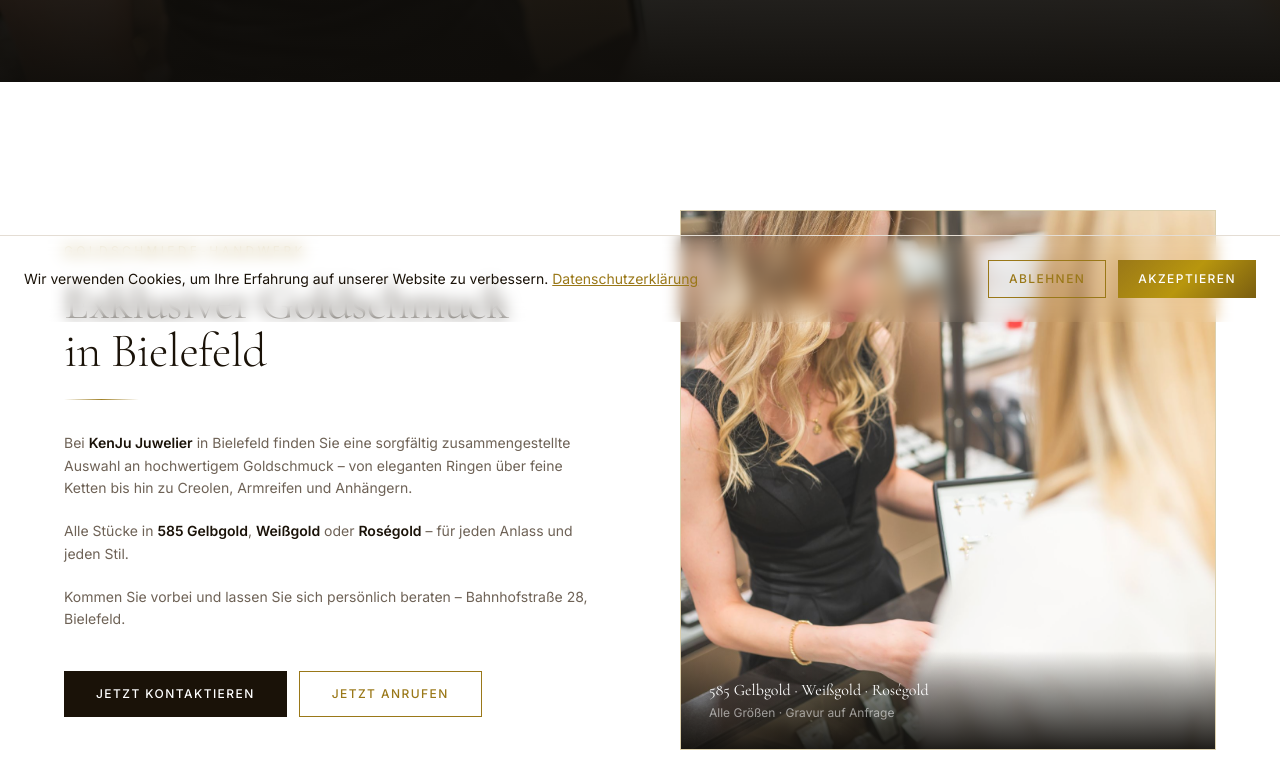
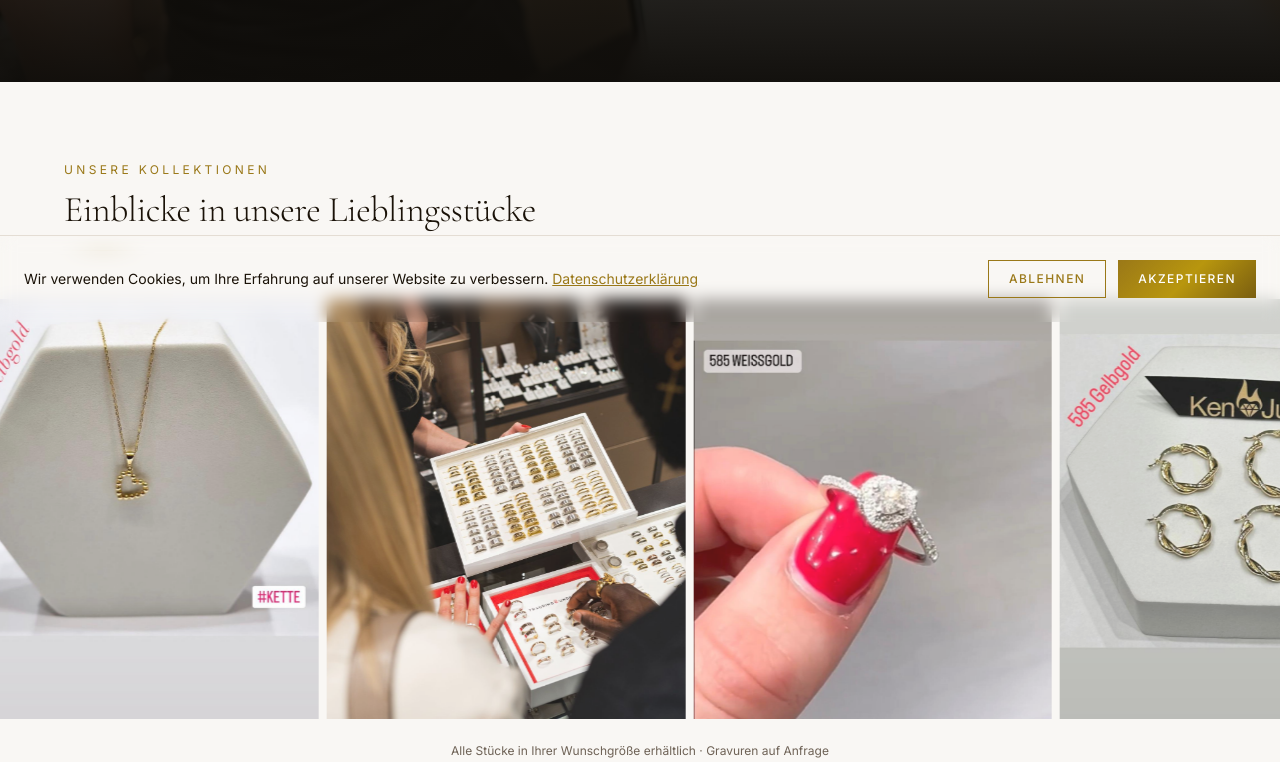
Before and after one commit to Rabi-dev1/Kenju-Juwelier, a Next.js app: page /ringe in a window 1280 px wide. Shown: the part 478-1240 px from the top of the page. Built offline with nearby package versions, Linux system fonts and the light colour scheme.

Commit message:
Alle Kategorieseiten kompakter: Text reduziert, Intro-Sektionen und Legierungsboxen entfernt

```diff
--- a/app/halsketten/page.tsx
+++ b/app/halsketten/page.tsx
@@ -85,11 +85,7 @@ export default function HalskettenPage() {
             ))}
           </div>
 
-          <div className="max-w-2xl mx-auto text-center mt-4">
-            <p className="font-sans text-sm text-kenju-muted leading-relaxed mb-8">
-              Unsere Kreuze in 585 Gelbgold werden von Hand gefertigt und können auf Wunsch mit einer
-              persönlichen Gravur versehen oder in individuellen Maßen angefertigt werden.
-            </p>
+          <div className="text-center mt-8">
             <Link href="/#termin" className="btn-gold">Kette oder Kreuz anfragen</Link>
           </div>
         </div>
--- a/app/labordiamanten/page.tsx
+++ b/app/labordiamanten/page.tsx
@@ -20,49 +20,17 @@ const productJsonLd = {
 };
 
 const benefits = [
-  {
-    icon: '◈',
-    title: 'Identische Brillanz',
-    desc: 'Labor Diamanten sind chemisch, physikalisch und optisch identisch mit Naturdiamanten. Kein Unterschied in Härte, Brillanz oder Feuer – nur der Ursprung ist ein anderer.',
-  },
-  {
-    icon: '◉',
-    title: 'Ethisch & Nachhaltig',
-    desc: 'Kein Bergbau, keine Umweltzerstörung, keine fragwürdigen Lieferketten. Labor Diamanten werden verantwortungsvoll im Labor hergestellt – gut für die Welt und Ihr Gewissen.',
-  },
-  {
-    icon: '⬡',
-    title: 'Fairer Preis',
-    desc: 'Labor Diamanten bieten deutlich mehr Karat und Qualität für dasselbe Budget. Sie erhalten einen größeren, makelloseren Diamanten – ohne Kompromisse bei Brillanz oder Qualität.',
-  },
-  {
-    icon: '◯',
-    title: 'Zertifiziert',
-    desc: 'Alle unsere Labor Diamanten werden von unabhängigen Gemmologen (IGI, GIA) zertifiziert. Jeder Stein wird individuell auf Schliff, Farbe, Reinheit und Karat geprüft.',
-  },
+  { icon: '◈', title: 'Identische Brillanz',   desc: 'Chemisch und optisch identisch mit Naturdiamanten.' },
+  { icon: '◉', title: 'Ethisch & Nachhaltig',   desc: 'Kein Bergbau – verantwortungsvoll im Labor hergestellt.' },
+  { icon: '⬡', title: 'Fairer Preis',            desc: 'Bis zu 70 % günstiger als vergleichbare Naturdiamanten.' },
+  { icon: '◯', title: 'Zertifiziert',            desc: 'Alle Steine mit IGI / GIA Zertifikat.' },
 ];
 
 const collections = [
-  {
-    title: 'Verlobungsringe',
-    desc: 'Solitär, Halo oder Pavé – unser Labor Diamant Verlobungsring ist der perfekte Begleiter für Ihren besonderen Moment. Individuell nach Ihren Wünschen gefertigt.',
-    img: '/images/ringe.jpg',
-  },
-  {
-    title: 'Ohrringe & Creolen',
-    desc: 'Strahlende Ohrstecker und elegante Creolen mit Labor Diamanten in 585 Gelbgold, Weißgold oder Roségold. Für jeden Anlass.',
-    img: '/images/ohrstecker.jpg',
-  },
-  {
-    title: 'Anhänger & Colliers',
-    desc: 'Klassische Solitär-Anhänger oder moderne Collier-Designs mit Labor Diamanten – zeitlos schön und individuell gestaltbar.',
-    img: '/images/halsketten.jpg',
-  },
-  {
-    title: 'Tennis-Armbänder',
-    desc: 'Das klassische Tennis-Armband mit Labor Diamanten – eine Reihe funkelnder Steine, die jeden Handgelenk in den Mittelpunkt stellt.',
-    img: '/images/armreifen.jpg',
-  },
+  { title: 'Verlobungsringe',   desc: 'Solitär, Halo oder Pavé – individuell gefertigt.',       img: '/images/ringe.jpg' },
+  { title: 'Ohrringe & Creolen', desc: '585 Gelbgold, Weißgold oder Roségold.',                  img: '/images/ohrstecker.jpg' },
+  { title: 'Anhänger & Colliers', desc: 'Klassisch oder modern – zeitlos schön.',                img: '/images/halsketten.jpg' },
+  { title: 'Tennis-Armbänder',  desc: 'Funkelnde Steine, elegant am Handgelenk.',                img: '/images/armreifen.jpg' },
 ];
 
 const faq = [
@@ -164,9 +132,6 @@ export default function LaborDiamantenPage() {
             <p className="section-subtitle mb-4">Transparenz</p>
             <h2 className="section-title mb-4">Labor vs. Natur – Der direkte Vergleich</h2>
             <div className="divider-gold mx-auto mb-6" />
-            <p className="font-sans text-base max-w-2xl mx-auto" style={{ color: 'var(--kj-muted)' }}>
-              Labor Diamanten sind keine Imitate – sie sind physikalisch und chemisch identisch mit Naturdiamanten. Der einzige Unterschied: Ursprung, Ethik und Preis.
-            </p>
           </div>
           <div
             className="overflow-x-auto"
@@ -322,33 +287,6 @@ export default function LaborDiamantenPage() {
         </div>
       </section>
 
-      {/* SEO */}
-      <section className="py-16" style={{ backgroundColor: 'var(--kj-surface)' }}>
-        <div className="max-w-4xl mx-auto px-4 sm:px-6 lg:px-8">
-          <h2 className="font-serif text-3xl mb-6" style={{ color: 'var(--kj-text)' }}>
-            Labor Diamanten in Bielefeld – KenJu Juwelier
-          </h2>
-          <div className="divider-gold mb-8" />
-          <div className="grid grid-cols-1 md:grid-cols-2 gap-8">
-            <div>
-              <p className="font-sans text-sm leading-relaxed" style={{ color: 'var(--kj-muted)' }}>
-                Bei KenJu Juwelier in Bielefeld bieten wir eine sorgfältig ausgewählte Kollektion an
-                <strong style={{ color: 'var(--kj-text)' }}> Labor Diamant Schmuck</strong> – von klassischen
-                Verlobungsringen bis zu modernen Ohrringen und Armbändern. Alle Steine sind zertifiziert und
-                werden mit höchster Sorgfalt ausgewählt.
-              </p>
-            </div>
-            <div>
-              <p className="font-sans text-sm leading-relaxed" style={{ color: 'var(--kj-muted)' }}>
-                Labor Diamanten sind die intelligente Alternative für alle, die auf Brillanz und Qualität
-                nicht verzichten möchten, aber gleichzeitig auf Ethik und fairen Preis achten.
-                Besuchen Sie uns in der <strong style={{ color: 'var(--kj-text)' }}>Bahnhofstraße 28, 33602 Bielefeld</strong> und
-                entdecken Sie die Zukunft des Diamantschmucks.
-              </p>
-            </div>
-          </div>
-        </div>
-      </section>
     </>
   );
 }
--- a/app/ohrringe/page.tsx
+++ b/app/ohrringe/page.tsx
@@ -60,14 +60,6 @@ export default function OhringePage() {
               </article>
             ))}
           </div>
-          <div className="max-w-2xl mx-auto card-dark p-6 mb-20">
-            <p className="font-sans text-sm text-kenju-muted leading-relaxed">
-              Unsere Kugel-Ohrstecker in 585 Gelbgold sind ein zeitloser Klassiker. Die perfekte Kugelform
-              sorgt für maximalen Glanz – von der zarten 3-mm-Variante für den Alltag bis zum auffälligen
-              8-mm-Stecker. Alle Stecker verfügen über sichere Butterfly-Verschlüsse.
-            </p>
-          </div>
-
           {/* Creolen */}
           <div className="text-center mb-12">
             <p className="section-subtitle mb-3">Trendy & Klassisch</p>
--- a/app/ringe/page.tsx
+++ b/app/ringe/page.tsx
@@ -39,65 +39,12 @@ export default function SchmuckPage() {
       <CategoryHero
         title="Schmuck"
         subtitle="Gold · Brillanten · Leidenschaft"
-        description="Entdecken Sie unsere handverlesene Kollektion – Ringe, Ketten, Creolen, Armreifen und mehr in 585 Gelbgold, Weißgold und Roségold."
+        description="Memory-Ringe, Solitär-Ringe, Anhänger, Armbänder, Ketten, Ohrstecker und Kreuze – in 585 Gelbgold, Weißgold und Roségold."
         imageSrc="/images/ringe.jpg"
         imageAlt="Schmuck KenJu Juwelier Bielefeld"
         breadcrumb="Schmuck"
         pageUrl="https://kenju-juwelier.de/ringe"
       />
-
-      {/* ── Intro ───────────────────────────────────────── */}
-      <section className="py-32" style={{ backgroundColor: 'var(--kj-bg)' }}>
-        <div className="max-w-[1400px] mx-auto px-6 sm:px-10 lg:px-16">
-          <div className="grid grid-cols-1 lg:grid-cols-2 gap-20 items-center">
-            <div>
-              <p className="section-subtitle mb-5">Goldschmiede-Handwerk</p>
-              <h2 className="font-serif text-4xl md:text-5xl font-light leading-tight mb-6" style={{ color: 'var(--kj-text)' }}>
-                Exklusiver Goldschmuck<br />in Bielefeld
-              </h2>
-              <div className="divider-gold mb-8" />
-              <p className="font-sans text-sm leading-relaxed mb-5" style={{ color: 'var(--kj-muted)' }}>
-                Bei <strong style={{ color: 'var(--kj-text)' }}>KenJu Juwelier</strong> in Bielefeld finden
-                Sie eine sorgfältig zusammengestellte Auswahl an hochwertigem Goldschmuck – von eleganten
-                Ringen über feine Ketten bis hin zu Creolen, Armreifen und Anhängern.
-              </p>
-              <p className="font-sans text-sm leading-relaxed mb-5" style={{ color: 'var(--kj-muted)' }}>
-                Alle Stücke in{' '}
-                <strong style={{ color: 'var(--kj-text)' }}>585 Gelbgold</strong>,{' '}
-                <strong style={{ color: 'var(--kj-text)' }}>Weißgold</strong> oder{' '}
-                <strong style={{ color: 'var(--kj-text)' }}>Roségold</strong> –
-                für jeden Anlass und jeden Stil.
-              </p>
-              <p className="font-sans text-sm leading-relaxed mb-10" style={{ color: 'var(--kj-muted)' }}>
-                Kommen Sie vorbei und lassen Sie sich persönlich beraten –
-                Bahnhofstraße 28, Bielefeld.
-              </p>
-              <div className="flex flex-col sm:flex-row gap-3">
-                <Link href="#termin" className="btn-dark">Jetzt kontaktieren</Link>
-                <a href="tel:+4917663284312" className="btn-outline-gold">Jetzt anrufen</a>
-              </div>
-            </div>
-
-            <div className="relative h-80 lg:h-[540px] overflow-hidden gold-border group">
-              <Image
-                src="/images/ringe.jpg"
-                alt="Goldschmuck KenJu Juwelier Bielefeld"
-                fill
-                sizes="(max-width: 1024px) 100vw, 50vw"
-                className="object-cover img-zoom"
-                priority
-                style={{ opacity: 0.9 }}
-              />
-              <div className="img-caption">
-                <p className="font-serif text-base text-white leading-snug">585 Gelbgold · Weißgold · Roségold</p>
-                <p className="font-sans text-xs mt-1" style={{ color: 'rgba(255,255,255,0.55)' }}>
-                  Alle Größen · Gravur auf Anfrage
-                </p>
-              </div>
-            </div>
-          </div>
-        </div>
-      </section>
 
       {/* ── Slider ──────────────────────────────────────── */}
       <section className="py-20" style={{ backgroundColor: 'var(--kj-surface)' }}>
@@ -175,35 +122,6 @@ export default function SchmuckPage() {
         </div>
       </section>
 
-      {/* ── Goldlegierungen ─────────────────────────────── */}
-      <section className="py-20" style={{ backgroundColor: 'var(--kj-surface)' }}>
-        <div className="max-w-[1400px] mx-auto px-6 sm:px-10 lg:px-16">
-          <div className="grid grid-cols-2 md:grid-cols-4 gap-4 mb-10">
-            {[
-              { c: '585 Gelbgold', desc: '14 Karat · Klassischer Goldglanz' },
-              { c: '585 Weißgold', desc: '14 Karat · Modern & rhodiniert' },
-              { c: '585 Roségold', desc: '14 Karat · Romantisch & zeitlos' },
-              { c: '750 Gold',     desc: '18 Karat · Maximale Reinheit' },
-            ].map((item) => (
-              <div
-                key={item.c}
-                className="p-5 text-center"
-                style={{ background: 'var(--kj-card)', border: '1px solid var(--kj-border)' }}
-              >
-                <p className="font-serif text-base gold-text mb-1">{item.c}</p>
-                <p className="font-sans text-xs" style={{ color: 'var(--kj-muted)' }}>{item.desc}</p>
-              </div>
-            ))}
-          </div>
-          <div className="text-center">
-            <p className="font-sans text-xs mb-6" style={{ color: 'var(--kj-muted)' }}>
-              Alle Stücke individuell anfertigbar – in Ihrer Wunschgröße und Legierung.
-            </p>
-            <Link href="#termin" className="btn-gold">Individuelle Beratung anfragen</Link>
-          </div>
-        </div>
-      </section>
-
       {/* ── Appointment ─────────────────────────────────── */}
       <section className="py-28" style={{ backgroundColor: 'var(--kj-bg)' }} id="termin">
         <div className="max-w-3xl mx-auto px-4 sm:px-6 lg:px-8">
--- a/app/trauringe/page.tsx
+++ b/app/trauringe/page.tsx
@@ -11,26 +11,10 @@ export const metadata: Metadata = {
 };
 
 const cilorVorteile = [
-  {
-    icon: '◈',
-    title: 'Made in Germany',
-    desc: 'Cilor Trauringe werden ausschließlich in Deutschland gefertigt – von Meisterhand, mit höchsten Qualitätsstandards und unter fairen Arbeitsbedingungen.',
-  },
-  {
-    icon: '⋆',
-    title: 'Echte Handarbeit',
-    desc: 'Jeder Ring ist ein Unikat. Erfahrene Goldschmiede fertigen Ihre Trauringe von Hand – mit der Sorgfalt und Liebe zum Detail, die dieser besondere Moment verdient.',
-  },
-  {
-    icon: '◯',
-    title: 'Jahrzehntelange Tradition',
-    desc: 'Cilor steht seit Generationen für Trauringkultur in Deutschland. Diese Tradition fließt in jeden einzelnen Ring – als Versprechen von Beständigkeit.',
-  },
-  {
-    icon: '⬡',
-    title: 'Individuelle Anfertigung',
-    desc: 'Ihr Trauring entsteht genau nach Ihren Vorstellungen: Legierung, Oberfläche, Breite, Gravur und Stein – alles individuell wählbar nach Ihrem Wunsch.',
-  },
+  { icon: '◈', title: 'Made in Germany',        desc: 'Ausschließlich in Deutschland gefertigt – von Meisterhand.' },
+  { icon: '⋆', title: 'Echte Handarbeit',        desc: 'Jeder Ring ein Unikat, gefertigt mit Sorgfalt und Liebe.' },
+  { icon: '◯', title: 'Jahrzehntelange Tradition', desc: 'Cilor steht seit Generationen für Trauringkultur.' },
+  { icon: '⬡', title: 'Individuelle Anfertigung', desc: 'Legierung, Breite, Gravur – alles nach Ihrem Wunsch.' },
 ];
 
 const materialien = [
@@ -70,7 +54,7 @@ export default function TrauringePage() {
     <>
       <CategoryHero
         title="Trauringe"
-        subtitle="Cilor – Made in Germany"
+        subtitle=""
         description="Ihr Trauring ist mehr als ein Ring – er ist ein Versprechen für die Ewigkeit. Bei KenJu Juwelier beraten wir Sie mit der exklusiven Cilor-Kollektion und fertigen Ihren Ring individuell nach Maß."
         imageSrc="/images/brillantringe.jpg"
         imageAlt="Trauringe Beratung – KenJu Juwelier Bielefeld"
@@ -81,24 +65,13 @@ export default function TrauringePage() {
       {/* ── Emotional Intro ──────────────────────────────── */}
       <section className="py-32" style={{ backgroundColor: 'var(--kj-bg)' }}>
         <div className="max-w-7xl mx-auto px-4 sm:px-6 lg:px-8">
-          <div className="max-w-3xl mx-auto text-center mb-20">
+          <div className="max-w-3xl mx-auto text-center mb-16">
             <p className="section-subtitle mb-4">Ein Moment für die Ewigkeit</p>
-            <h2 className="section-title mb-6">
-              Der Ring, der alles bedeutet
-            </h2>
-            <div className="divider-gold mx-auto mb-8" />
-            <p className="font-sans text-base leading-relaxed mb-6" style={{ color: 'var(--kj-muted)' }}>
-              Ein Trauring ist das Symbol schlechthin – für Vertrauen, Zusammenhalt und die
-              Entscheidung, das Leben gemeinsam zu gestalten. Deshalb verdient er höchste
-              Sorgfalt bei der Auswahl. Unser Trauringpartner{' '}
-              <strong style={{ color: 'var(--kj-gold)' }}>Cilor</strong> steht seit Generationen
-              für dieses Versprechen: Made in Germany, von Meisterhand, für Menschen, die
-              wissen, was ihnen wichtig ist.
-            </p>
+            <h2 className="section-title mb-6">Der Ring, der alles bedeutet</h2>
+            <div className="divider-gold mx-auto mb-6" />
             <p className="font-sans text-base leading-relaxed" style={{ color: 'var(--kj-muted)' }}>
-              Bei KenJu Juwelier in Bielefeld nehmen wir uns die Zeit, die dieser Moment
-              verdient. Kein Druck, kein Massengeschäft – sondern persönliche Beratung, mit
-              Blick auf Ihre Geschichte und Ihren Stil.
+              Persönliche Beratung, individuelle Anfertigung – bei KenJu Juwelier mit der exklusiven{' '}
+              <strong style={{ color: 'var(--kj-gold)' }}>Cilor</strong>-Kollektion.
             </p>
           </div>
 
```
